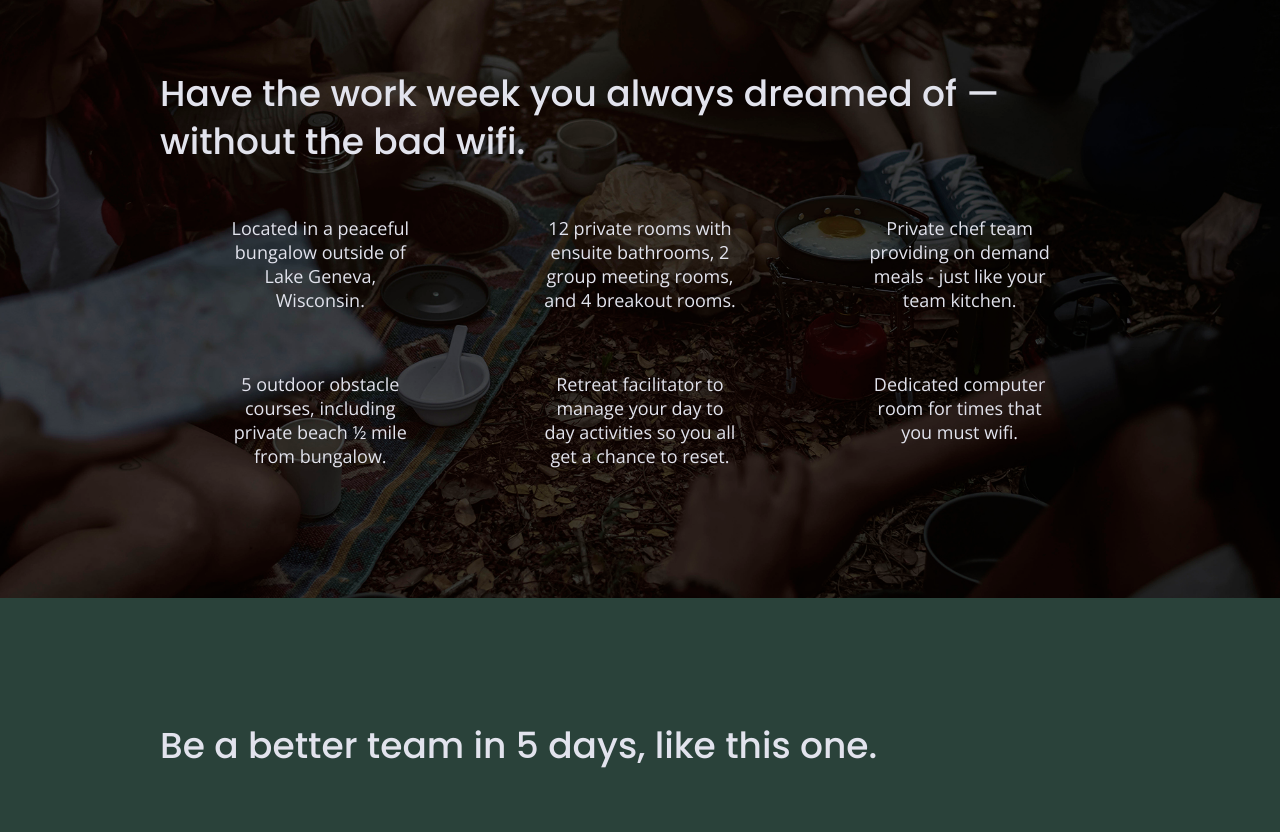
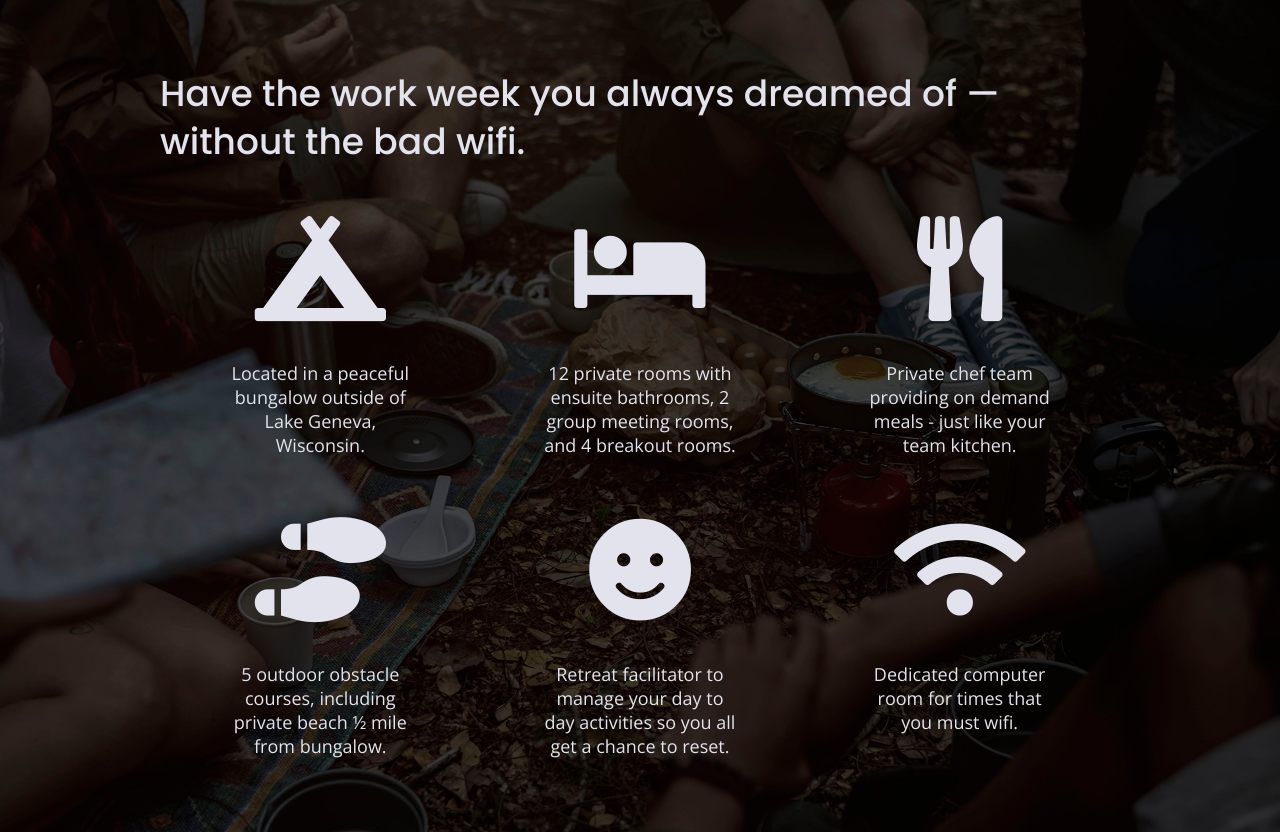
Before and after one commit to EmilyHelms/unplugged, a website built with Parcel: page index.html in a window 1280 px wide. Shown: the part 1054-1886 px from the top of the page. Built offline with nearby package versions, Linux system fonts and the light colour scheme.

Commit message:
Added Font Awesome icons to features section of home page

```diff
--- a/css/main.css
+++ b/css/main.css
@@ -576,6 +576,11 @@ input[type=button] {
       flex-basis: 50%;
     }
 
+    .features i {
+	    font-size: 1.75em;
+      margin-bottom: 40px;
+    }
+
     .features .features-item-description {
       width: 62%;
     }
--- a/index.html
+++ b/index.html
@@ -23,6 +23,10 @@
 
   <link rel="stylesheet" href="css/normalize.css">
   <link rel="stylesheet" href="css/main.css">
+
+  <!-- FontAwesome CDN version 5.5 -->
+  <link rel="stylesheet" href="https://use.fontawesome.com/releases/v5.5.0/css/all.css"
+    integrity="sha384-B4dIYHKNBt8Bc12p+WXckhzcICo0wtJAoU8YZTY5qE0Id1GSseTk6S+L3BlXeVIU" crossorigin="anonymous">
 </head>
 
 <body>
@@ -72,38 +76,50 @@
         <h2>Have the work week you always dreamed of — without the bad wifi.</h2>
         <div class="features-items">
           <article>
-            <p class="fontawesome-icon"></p>
+            <p class="fontawesome-icon">
+              <i class="fas fa-campground"></i>
+            </p>
             <p class="features-item-description">Located in a peaceful bungalow outside of Lake Geneva, Wisconsin.
             </p>
           </article>
 
           <article>
-            <p class="fontawesome-icon"></p>
+            <p class="fontawesome-icon">
+              <i class="fas fa-bed"></i>
+            </p>
             <p class="features-item-description">12 private rooms with ensuite bathrooms, 2 group meeting rooms, and 4
               breakout rooms.</p>
           </article>
 
           <article>
-            <p class="fontawesome-icon"></p>
+            <p class="fontawesome-icon">
+              <i class="fas fa-utensils"></i>
+            </p>
             <p class="features-item-description">Private chef team providing on demand meals - just like your team
               kitchen.</p>
           </article>
 
           <article>
-            <p class="fontawesome-icon"></p>
+            <p class="fontawesome-icon">
+              <i class="fas fa-shoe-prints"></i>
+            </p>
             <p class="features-item-description">5 outdoor obstacle courses, including private beach ½ mile from
               bungalow.
             </p>
           </article>
 
           <article>
-            <p class="fontawesome-icon"></p>
+            <p class="fontawesome-icon">
+              <i class="fas fa-smile"></i>
+            </p>
             <p class="features-item-description">Retreat facilitator to manage your day to day activities so you all get
               a chance to reset.</p>
           </article>
 
           <article>
-            <p class="fontawesome-icon"></p>
+            <p class="fontawesome-icon">
+              <i class="fas fa-wifi"></i>
+            </p>
             <p class="features-item-description">Dedicated computer room for times that you must wifi.</p>
           </article>
         </div>
@@ -121,8 +137,10 @@
             <h3>LaCrue Bottling Co. October 2018</h3>
             <p>
               Lorem ipsum dolor sit amet, consectetur adipiscing elit, sed do eiusmod tempor incididunt ut labore et
-              dolore magna aliqua. Ut enim ad minim veniam, quis nostrud exercitation ullamco laboris nisi ut aliquip ex ea
-              commodo consequat. Duis aute irure dolor in reprehenderit in voluptate velit esse cillum dolore eu fugiat nulla
+              dolore magna aliqua. Ut enim ad minim veniam, quis nostrud exercitation ullamco laboris nisi ut aliquip ex
+              ea
+              commodo consequat. Duis aute irure dolor in reprehenderit in voluptate velit esse cillum dolore eu fugiat
+              nulla
               pariatur.
             </p>
           </div>
```
Also changed, not shown: about/index.html (+3 -0 lines), faq/index.html (+3 -0 lines).
